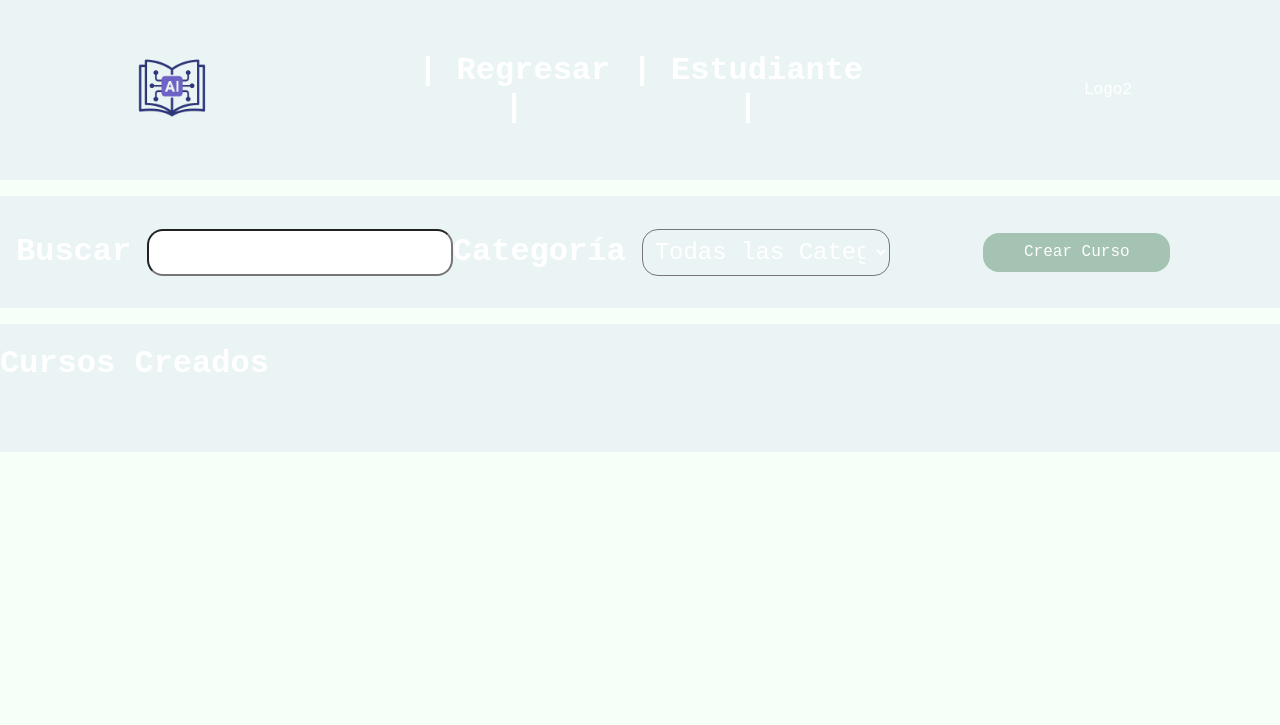
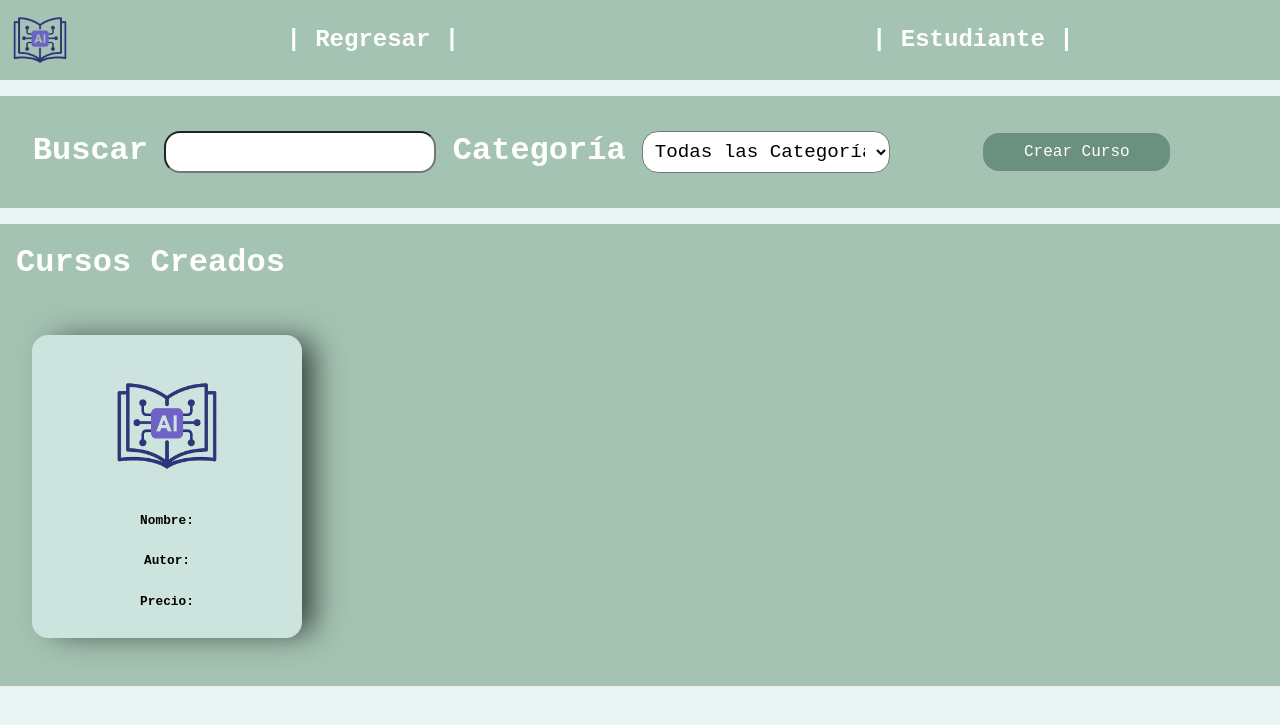
Before and after one commit to JAKAss07/ProyectoCursos, a PHP site: page /PHP/CursosCRUD.php in a window 1280 px wide. Shown: the top 725 px of the page. Run offline with PHP 8.4, Linux system fonts and the light colour scheme.

Commit message:
Cambios JC - Se simplifico el CSS entre la vista CursoCRUD e Index - Se cambio la vista de CursosCrud e Index - Se mejoro la visualización de cada curso

```diff
--- a/CSS/CursoCRUD.css
+++ b/CSS/CursoCRUD.css
@@ -9,71 +9,11 @@
   --negro: #000000;
 }
 
-body {
-  background: var(--color1);
-  color: var(--blanco);
-  font-family: "Courier New", Courier, monospace;
-}
-
-.boton {
-  display: inline-block;
-  color: var(--blanco);
-  text-decoration: none;
-  font-weight: bold;
-  transition: background-color 0.3s ease;
-}
-.boton:hover {
-  color: var(--color4);
-}
-
-/* Img */
-
-div > #img_logo {
-  width: 100px;
-  height: 100px;
-}
-/* Contenido */
-
-#cont {
-  position: absolute;
-  min-width: 100%;
-  display: flex;
-  flex-direction: column;
-  justify-content: center;
-  gap: 1rem;
-}
-
-/* Opciones */
-#opciones {
-  background: var(--color2);
-  display: grid;
-  grid-template-columns: 25% 40% 25%;
-  justify-content: space-between;
-  align-items: center;
-  padding: 1rem;
-}
-
-#opciones > div {
-  text-align: center;
-}
-
-#opciones > #menuOp {
-  display: flex;
-  flex-direction: row;
-  justify-content: space-evenly;
-  align-items: center;
-  padding: 1rem;
-}
-
 /* Búsqueda */
 
 #busqueda {
-  background: var(--color2);
   display: grid;
   grid-template-columns: 35% 35% 30%;
-  align-items: center;
-  justify-content: center;
-  padding: 1rem;
 }
 
 #bt_crc {
@@ -84,69 +24,12 @@ div > #img_logo {
   font-size: 16px;
   cursor: pointer;
   border: none;
-  background-color: var(--color4);
+  background-color: var(--color5);
   color: white;
   border-radius: 1rem;
 }
 
 #bt_crc:hover {
   background-color: var(--color3);
+  color: var(--negro);
 }
-
-#busqueda > div {
-  display: flex;
-  flex-direction: row;
-  justify-content: center;
-  align-items: center;
-  gap: 1rem;
-}
-
-#busqueda input {
-  font-size: 1.5rem;
-  padding: 0.5rem;
-  border-radius: 1rem;
-  min-width: 40%;
-  text-align: left;
-}
-
-#busqueda select {
-  color: var(--blanco);
-  font-size: 1.5rem;
-  background-color: var(--base8);
-  padding: 0.5rem;
-  border-radius: 1rem;
-  min-width: 30%;
-}
-option {
-  color: var(--color5);
-}
-
-/* Cursos */
-
-#cursos {
-  background: var(--color2);
-  display: flex;
-  flex-direction: column;
-  justify-content: center;
-  gap: 1rem;
-}
-#con_cursos {
-  display: flex;
-  flex-wrap: wrap;
-  gap: 3rem;
-  justify-content: center;
-  padding: 1rem;
-}
-
-#curs {
-  -webkit-box-shadow: 16px 0px 30px -5px rgba(0, 0, 0, 0.67);
-  -moz-box-shadow: 16px 0px 30px -5px rgba(0, 0, 0, 0.67);
-  box-shadow: 16px 0px 30px -5px rgba(0, 0, 0, 0.67);
-  background: var(--color3);
-  display: flex;
-  flex-direction: column;
-  text-align: left;
-  padding: 0.5rem;
-
-  border-radius: 1rem;
-}
--- a/CSS/Estilos.css
+++ b/CSS/Estilos.css
@@ -17,7 +17,14 @@ body {
 
 /* Img */
 
-div > #img_logo {
+#logo_i {
+  display: flex;
+  justify-content: center;
+  align-items: center;
+  flex: 0.06;
+}
+
+#img_logo {
   --tam: 10dvh;
   width: var(--tam);
   height: var(--tam);
@@ -169,6 +176,7 @@ option {
   box-shadow: 16px 0px 30px -5px rgba(0, 0, 0, 0.67);
   background: var(--color3);
   display: flex;
+
   flex-direction: column;
   text-align: left;
   padding: 1rem;
@@ -176,7 +184,23 @@ option {
   border-radius: 1rem;
 
   /* Tamaño para el contenedor */
+  width: 270px;
+  box-sizing: border-box;
+}
 
+#descripcion_curso {
+  display: flex;
+  flex-direction: column;
+  text-align: left;
+}
+
+#descripcion_curso p {
+  display: -webkit-box;
+  -webkit-box-orient: vertical;
+  -webkit-line-clamp: 1;
+  overflow: hidden;
+  text-overflow: ellipsis;
+  font-size: 0.8rem;
 }
 
 #curs div {
@@ -190,9 +214,10 @@ option {
   height: auto;
 }
 
-#con_cursos a div {
-  font-size: 1rem;
+#bn {
+  font-weight: bold;
 }
+
 /* Link Cursos */
 #linkCurso {
   font-size: 1.4rem;
--- a/PHP/CursosCRUD.php
+++ b/PHP/CursosCRUD.php
@@ -6,6 +6,7 @@
     <meta name="viewport" content="width=device-width, initial-scale=1.0">
     <title>Cursos</title>
 
+    <link rel="stylesheet" href="../CSS/Estilos.css">
     <link rel="stylesheet" href="../CSS/CursoCRUD.css">
     <link rel="stylesheet" href="../CSS/normalize.css">
 
@@ -14,7 +15,7 @@
 <body>
     <div id="cont">
         <section id="opciones">
-            <div><img src="../Img/Logo.png" id="img_logo"></div>
+            <div id="logo_i"><img src="../Img/Logo.png" id="img_logo"></div>
             <div id="menuOp">
                 <div>
                     <a href="../index.php" class="boton">
@@ -35,8 +36,6 @@
                     </a>
                 </div>
             </div>
-
-            <div>Logo2</div>
         </section>
 
         <section id="busqueda">
@@ -64,7 +63,17 @@
                 <h1>Cursos Creados</h1>
             </div>
             <div id="con_cursos">
+                <a href="CRUD_Curso/VerCurso.php" id="linkCurso">
+                    <div id="curs">
+                        <div><img src="../Img/Logo.png" alt=""></div>
+                        <div id="descripcion_curso">
+                            <p id="bn">Nombre:</p>
+                            <p>Autor:</p>
+                            <p>Precio:</p>
 
+                        </div>
+                    </div>
+                </a>
             </div>
 
         </section>
```
Also changed, not shown: Index.php (+5 -3 lines).
